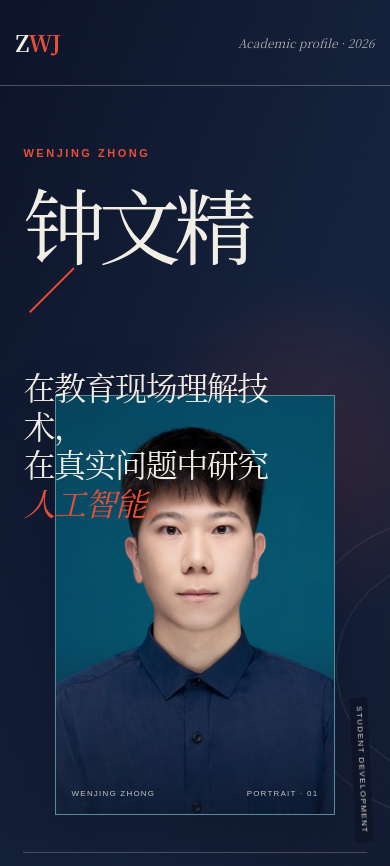
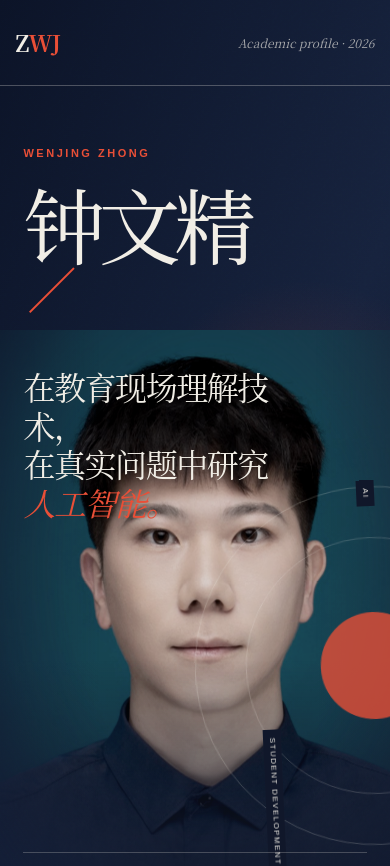
Before and after one commit to Shawn-ZWJ/academic-homepage, a Next.js app: page / in a window 390 px wide. Shown: the top 866 px of the page. Built offline with nearby package versions, Linux system fonts and the light colour scheme.

Commit message:
Blend portrait into hero composition

```diff
--- a/app/globals.css
+++ b/app/globals.css
@@ -108,6 +108,7 @@ a {
 
 .hero {
   position: relative;
+  isolation: isolate;
   min-height: max(780px, 100svh);
   overflow: hidden;
   padding: 154px 7vw 48px;
@@ -129,6 +130,7 @@ a {
 
 .hero-kicker {
   position: absolute;
+  z-index: 4;
   top: 146px;
   right: 4vw;
   display: flex;
@@ -142,17 +144,29 @@ a {
 
 .hero-portrait {
   position: absolute;
-  z-index: 2;
-  top: 17%;
-  right: 7vw;
-  width: clamp(230px, 22vw, 350px);
-  height: min(56vh, 540px);
-  min-height: 420px;
+  z-index: 1;
+  top: 76px;
+  right: -2vw;
+  bottom: 0;
+  width: min(48vw, 680px);
+  height: auto;
+  min-height: 0;
   margin: 0;
   overflow: hidden;
-  border: 1px solid rgba(241, 238, 230, 0.35);
-  background: #07576d;
-  box-shadow: 0 28px 70px rgba(2, 7, 18, 0.32);
+  background: transparent;
+  opacity: 0.9;
+  -webkit-mask-image: radial-gradient(
+    ellipse 72% 76% at 59% 40%,
+    #000 48%,
+    rgba(0, 0, 0, 0.82) 66%,
+    transparent 100%
+  );
+  mask-image: radial-gradient(
+    ellipse 72% 76% at 59% 40%,
+    #000 48%,
+    rgba(0, 0, 0, 0.82) 66%,
+    transparent 100%
+  );
 }
 
 .hero-portrait::after {
@@ -160,8 +174,8 @@ a {
   inset: 0;
   pointer-events: none;
   background:
-    linear-gradient(to bottom, transparent 58%, rgba(16, 23, 42, 0.6)),
-    linear-gradient(120deg, rgba(16, 23, 42, 0.08), transparent 45%);
+    linear-gradient(to left, transparent 54%, rgba(16, 23, 42, 0.76) 100%),
+    linear-gradient(to top, rgba(16, 23, 42, 0.96), transparent 38%);
   content: "";
 }
 
@@ -169,26 +183,17 @@ a {
   width: 100%;
   height: 100%;
   object-fit: cover;
-  object-position: center 18%;
-  filter: saturate(0.86) contrast(1.03);
+  object-position: center 20%;
+  filter: saturate(0.56) contrast(1.06) brightness(0.88);
   transition: transform 700ms cubic-bezier(0.22, 1, 0.36, 1);
 }
 
 .hero-portrait:hover img {
-  transform: scale(1.025);
+  transform: scale(1.012);
 }
 
 .hero-portrait figcaption {
-  position: absolute;
-  z-index: 1;
-  right: 16px;
-  bottom: 14px;
-  left: 16px;
-  display: flex;
-  justify-content: space-between;
-  color: rgba(241, 238, 230, 0.8);
-  font-size: 8px;
-  letter-spacing: 0.15em;
+  display: none;
 }
 
 .eyebrow,
@@ -276,14 +281,14 @@ a {
 
 .orbit {
   position: absolute;
-  z-index: 1;
-  top: 30%;
-  right: -6vw;
-  width: 26vw;
-  height: 26vw;
+  z-index: 2;
+  top: 26%;
+  right: -3vw;
+  width: 30vw;
+  height: 30vw;
   min-width: 300px;
   min-height: 300px;
-  border: 1px solid rgba(241, 238, 230, 0.14);
+  border: 1px solid rgba(241, 238, 230, 0.2);
   border-radius: 50%;
   animation: slow-spin 28s linear infinite;
 }
@@ -291,7 +296,7 @@ a {
 .orbit::before,
 .orbit::after {
   position: absolute;
-  border: 1px solid rgba(241, 238, 230, 0.12);
+  border: 1px solid rgba(241, 238, 230, 0.18);
   border-radius: 50%;
   content: "";
 }
@@ -304,7 +309,7 @@ a {
   inset: 35%;
   background: var(--signal);
   border: 0;
-  opacity: 0.72;
+  opacity: 0.78;
 }
 
 .orbit span {
@@ -927,10 +932,11 @@ footer a {
   }
 
   .hero-portrait {
-    top: 25%;
-    right: 5vw;
-    width: clamp(220px, 31vw, 290px);
-    height: 430px;
+    top: 76px;
+    right: -9vw;
+    bottom: 80px;
+    width: 62vw;
+    height: auto;
     min-height: 0;
   }
 
@@ -951,8 +957,10 @@ footer a {
   }
 
   .orbit {
-    top: 48%;
-    right: -24vw;
+    top: 31%;
+    right: -16vw;
+    width: 46vw;
+    height: 46vw;
   }
 
   .practice-visual {
@@ -1027,10 +1035,36 @@ footer a {
   }
 
   .hero-portrait {
-    top: 395px;
-    right: 14vw;
-    width: 72vw;
-    height: 420px;
+    top: 330px;
+    right: -18vw;
+    bottom: auto;
+    width: 132vw;
+    height: 600px;
+    opacity: 0.82;
+    -webkit-mask-image: radial-gradient(
+      ellipse 60% 74% at 52% 40%,
+      #000 48%,
+      rgba(0, 0, 0, 0.78) 68%,
+      transparent 100%
+    );
+    mask-image: radial-gradient(
+      ellipse 60% 74% at 52% 40%,
+      #000 48%,
+      rgba(0, 0, 0, 0.78) 68%,
+      transparent 100%
+    );
+  }
+
+  .hero-portrait::after {
+    background:
+      linear-gradient(to top, rgba(16, 23, 42, 0.98), transparent 45%),
+      linear-gradient(
+        to right,
+        rgba(16, 23, 42, 0.52),
+        transparent 30%,
+        transparent 72%,
+        rgba(16, 23, 42, 0.42)
+      );
   }
 
   .hero-intro {
@@ -1038,8 +1072,10 @@ footer a {
   }
 
   .orbit {
-    top: 48%;
-    right: -52vw;
+    top: 45%;
+    right: -42vw;
+    width: 92vw;
+    height: 92vw;
   }
 
   .practice-visual {
```
